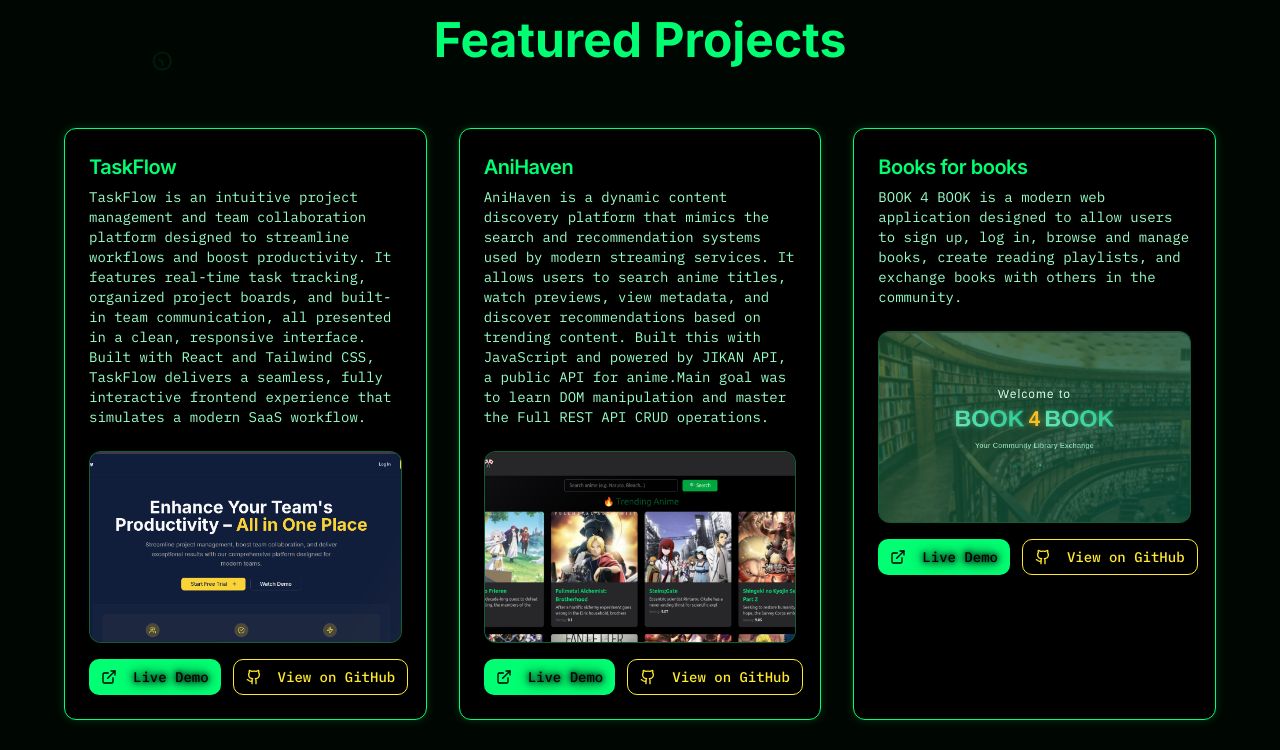
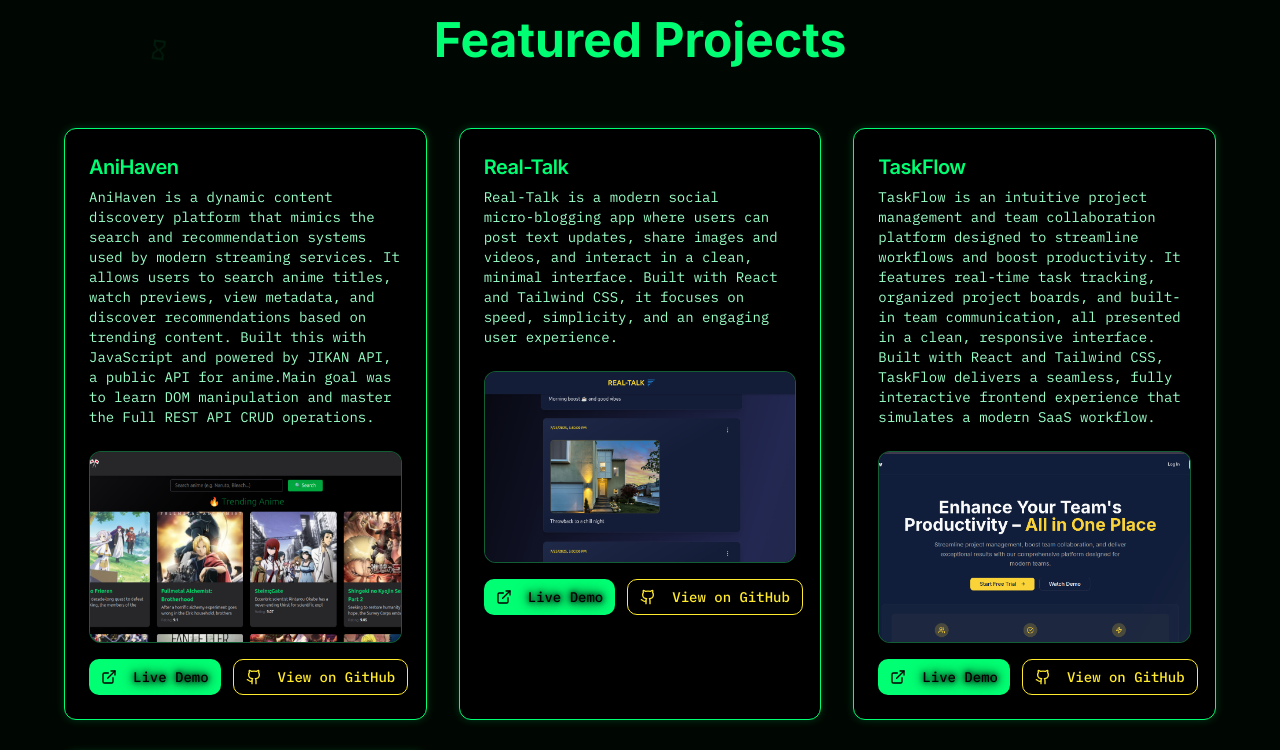
Before and after one commit to creeksonJoseph/portfolio, a React (Vite) app: page /gui in a window 1280 px wide. Shown: the part 920-1670 px from the top of the page. Built offline with nearby package versions, Linux system fonts and the light colour scheme.

Commit message:
add real-talk

```diff
--- a/src/pages/CmdMode.tsx
+++ b/src/pages/CmdMode.tsx
@@ -10,6 +10,26 @@ const CmdMode = () => {
   const projects = [
     {
       key: "a",
+      name: "AniHaven",
+      synopsis: "Search and discover anime with previews & recommendations.",
+      description:
+        "AniHaven is a dynamic content discovery platform that mimics the search and recommendation systems used by modern streaming services. It allows users to search anime titles, watch previews, view metadata, and discover recommendations based on trending content. Built this with JavaScript and powered by JIKAN API, a public API for anime. Main goal was to learn DOM manipulation and master the  REST API CRUD operations.",
+      demo: "https://creeksonjoseph.github.io/AniHaven/",
+      github: "https://github.com/creeksonJoseph/AniHaven",
+      tech: "Vanilla js, Jikan API, Tailwind CSS",
+    },
+    {
+      key: "b",
+      name: "Real-Talk",
+      synopsis: "a micro-blogging app",
+      description:
+        "Real-Talk is a modern social micro‑blogging app where users can post text updates, share images and videos, and interact in a clean, minimal interface. Built with React and Tailwind CSS, it focuses on speed, simplicity, and an engaging user experience.",
+      demo: "https://realtalk-two.vercel.app/",
+      github: "https://github.com/creeksonJoseph/Realtalk/",
+      tech: "Figma for UI/UX design,React,Tailwind CSS",
+    },
+    {
+      key: "c",
       name: "TaskFlow",
       synopsis: "Real-time collaborative project management.",
       description:
@@ -19,17 +39,7 @@ const CmdMode = () => {
       tech: "Figma for UI/UX design,React,Tailwind CSS",
     },
     {
-      key: "b",
-      name: "AniHaven",
-      synopsis: "Search and discover anime with previews & recommendations.",
-      description:
-        "AniHaven is a dynamic content discovery platform that mimics the search and recommendation systems used by modern streaming services. It allows users to search anime titles, watch previews, view metadata, and discover recommendations based on trending content. Built this with JavaScript and powered by JIKAN API, a public API for anime. Main goal was to learn DOM manipulation and master the  REST API CRUD operations.",
-      demo: "https://creeksonjoseph.github.io/AniHaven/",
-      github: "https://github.com/creeksonJoseph/AniHaven",
-      tech: "Vanilla js, Jikan API, Tailwind CSS",
-    },
-    {
-      key: "c",
+      key: "d",
       name: "Books for books",
       synopsis: "Browse, manage, and exchange books online.",
       description:
--- a/src/pages/GuiMode.tsx
+++ b/src/pages/GuiMode.tsx
@@ -5,6 +5,7 @@ import { FaReact, FaNodeJs, FaGitAlt } from "react-icons/fa";
 import homeImage from "../Assets/home.png";
 import books from "../Assets/books4books.png";
 import taskflow from "../Assets/Taskflow.png";
+import realtalk from "../Assets/realtalk.png";
 
 import {
   Card,
@@ -177,6 +178,24 @@ const GuiMode = () => {
 
   const projects = [
     {
+      name: "AniHaven",
+      description:
+        "AniHaven is a dynamic content discovery platform that mimics the search and recommendation systems used by modern streaming services. It allows users to search anime titles, watch previews, view metadata, and discover recommendations based on trending content. Built this with JavaScript and powered by JIKAN API, a public API for anime.Main goal was to learn DOM manipulation and master the Full REST API CRUD operations.",
+      demo: "https://creeksonjoseph.github.io/AniHaven/",
+      github: "https://github.com/creeksonJoseph/AniHaven",
+      tech: "React, TypeScript, Jikan API, Tailwind CSS",
+      imageUrl: homeImage,
+    },
+    {
+      name: "Real-Talk",
+      description:
+        "Real-Talk is a modern social micro‑blogging app where users can post text updates, share images and videos, and interact in a clean, minimal interface. Built with React and Tailwind CSS, it focuses on speed, simplicity, and an engaging user experience.",
+      demo: "https://realtalk-two.vercel.app/",
+      github: "https://github.com/creeksonJoseph/Realtalk/",
+      tech: "React, Socket.io, Express, PostgreSQL",
+      imageUrl: realtalk,
+    },
+    {
       name: "TaskFlow",
       description:
         "TaskFlow is an intuitive project management and team collaboration platform designed to streamline workflows and boost productivity. It features real-time task tracking, organized project boards, and built-in team communication, all presented in a clean, responsive interface. Built with React and Tailwind CSS, TaskFlow delivers a seamless, fully interactive frontend experience that simulates a modern SaaS workflow.",
@@ -184,15 +203,6 @@ const GuiMode = () => {
       github: "https://github.com/creeksonJoseph/Task-flow",
       tech: "React, Socket.io, Express, PostgreSQL",
       imageUrl: taskflow,
-    },
-    {
-      name: "AniHaven",
-      description:
-        "AniHaven is a dynamic content discovery platform that mimics the search and recommendation systems used by modern streaming services. It allows users to search anime titles, watch previews, view metadata, and discover recommendations based on trending content. Built this with JavaScript and powered by JIKAN API, a public API for anime.Main goal was to learn DOM manipulation and master the Full REST API CRUD operations.",
-      demo: "https://creeksonjoseph.github.io/AniHaven/",
-      github: "https://github.com/creeksonJoseph/AniHaven",
-      tech: "React, TypeScript, Jikan API, Tailwind CSS",
-      imageUrl: homeImage,
     },
     {
       name: "Books for books",
```
Also changed, not shown: src/Assets/realtalk.png (added).
